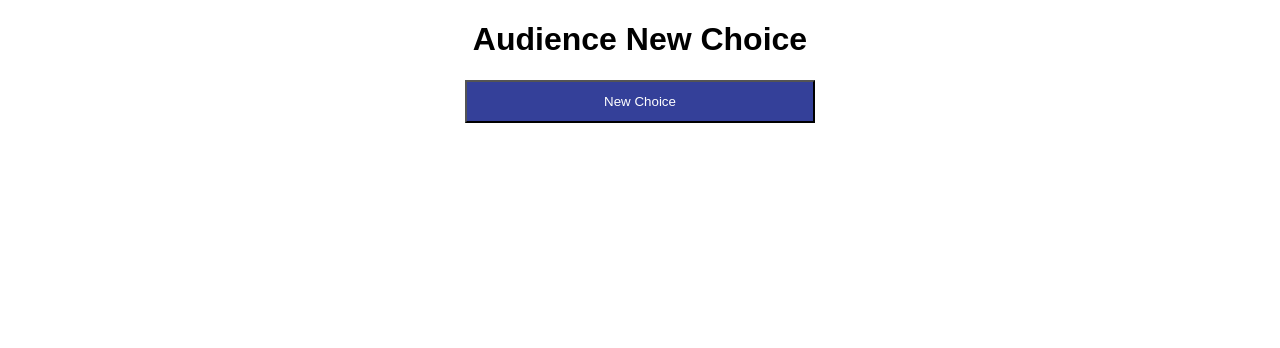
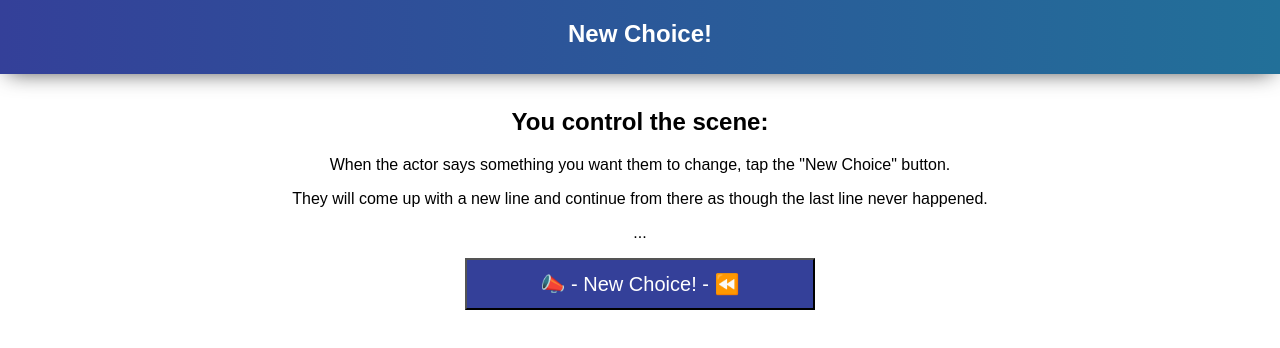
Before and after one commit to katherineahern/improv_tech, a React (Create React App) app in the folder static_client/react-app/: page /audienceNewChoice in a window 1280 px wide. Shown: the top 348 px of the page. Built offline with nearby package versions, Linux system fonts and the light colour scheme; no server answers.

Commit message:
styling cleanup

```diff
--- a/static_client/react-app/src/App.css
+++ b/static_client/react-app/src/App.css
@@ -97,6 +97,10 @@ body {
   max-width: 700px;
 }
 
+input {
+  font-size: 18px;
+}
+
 .button, button {
   color: #fff;
   background: var(--headleft);
@@ -106,6 +110,7 @@ body {
   width: 100%;
   max-width: 350px;
   margin:inherit;
+  font-size: 20px;
 }
 .button:hover, button:hover {
   opacity: 0.8;
--- a/static_client/react-app/src/AudienceNewChoice.js
+++ b/static_client/react-app/src/AudienceNewChoice.js
@@ -15,8 +15,16 @@ class AudienceNewChoice extends Component {
 	render() {
 		return (
 			<div>
-				<h1>Audience New Choice</h1>
-				<button onClick={this.newChoice}>New Choice</button>
+   			<div className="header-spacer"></div>
+  			<header className="choice-header">
+	  			<h1 className="App-title">New Choice!</h1>
+  			</header>
+
+				<h2>You control the scene:</h2>
+				<p>When the actor says something you want them to change, tap the "New Choice" button.</p>
+				<p>They will come up with a new line and continue from there as though the last line never happened.</p>
+				<p>...</p>
+				<button onClick={this.newChoice}>📣 - New Choice! - ⏪</button>
 			</div>
 		);
 	}
--- a/static_client/react-app/src/linehat.css
+++ b/static_client/react-app/src/linehat.css
@@ -50,3 +50,7 @@ input[type=submit]:hover {
     color: #000;
     margin: 20px;
 }
+
+.getline input {
+    max-width: 300px;
+}
```
